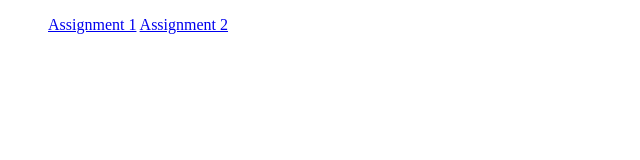
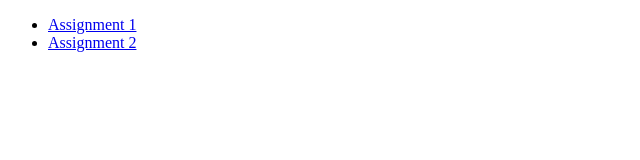
Before and after one commit to mluzyna/coursera-html, a plain HTML site: page index.html in a window 1280 px wide. Shown: the whole page, without its empty margins (0-640 px from the left). Drawn offline with Linux system fonts and the light colour scheme.

Commit message:
Assignment list

```diff
--- a/index.html
+++ b/index.html
@@ -10,8 +10,8 @@
 <body>
 
 	<ul>
-		<a href="assignment1/index.html">Assignment 1</a>
-		<a href="assignment2/index.html">Assignment 2</a>
+		<li><a href="assignment1/index.html">Assignment 1</a></li>
+		<li><a href="assignment2/index.html">Assignment 2</a></li>
 	</ul>
 
 </body>
```
